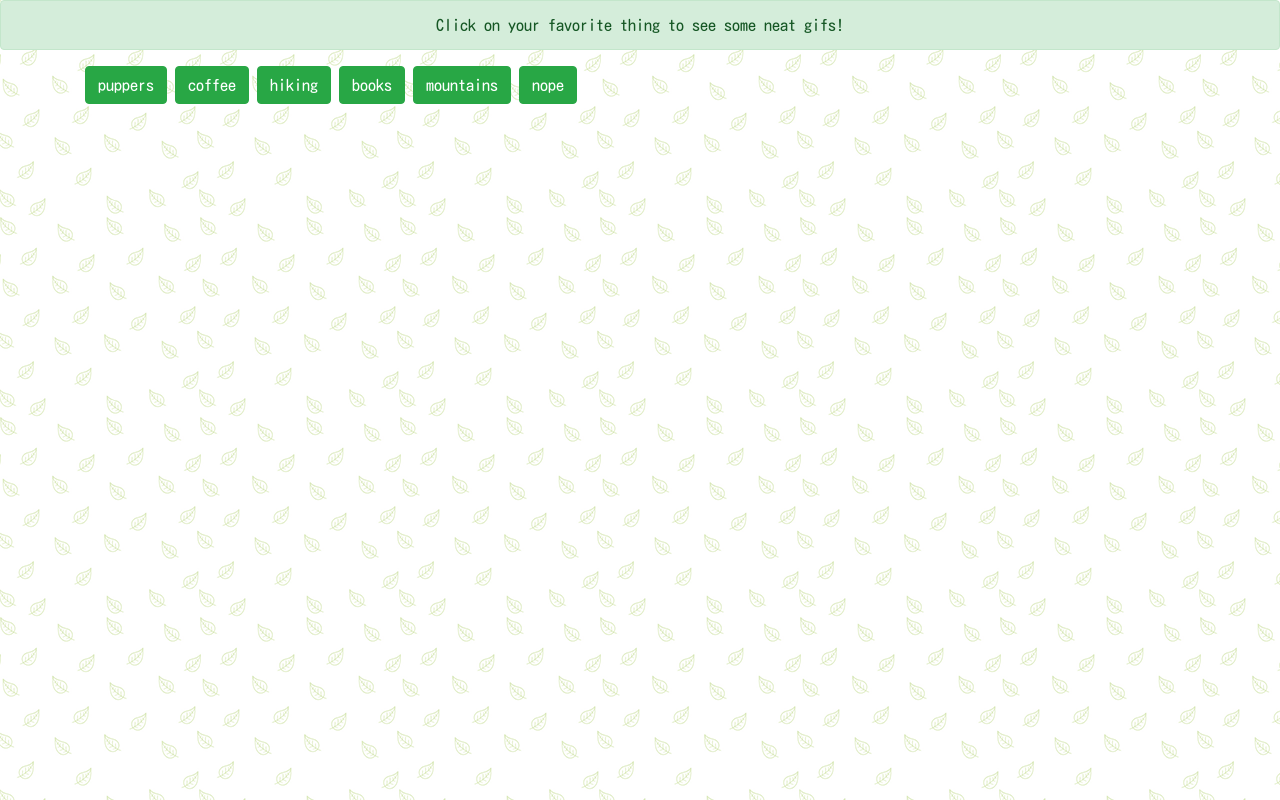
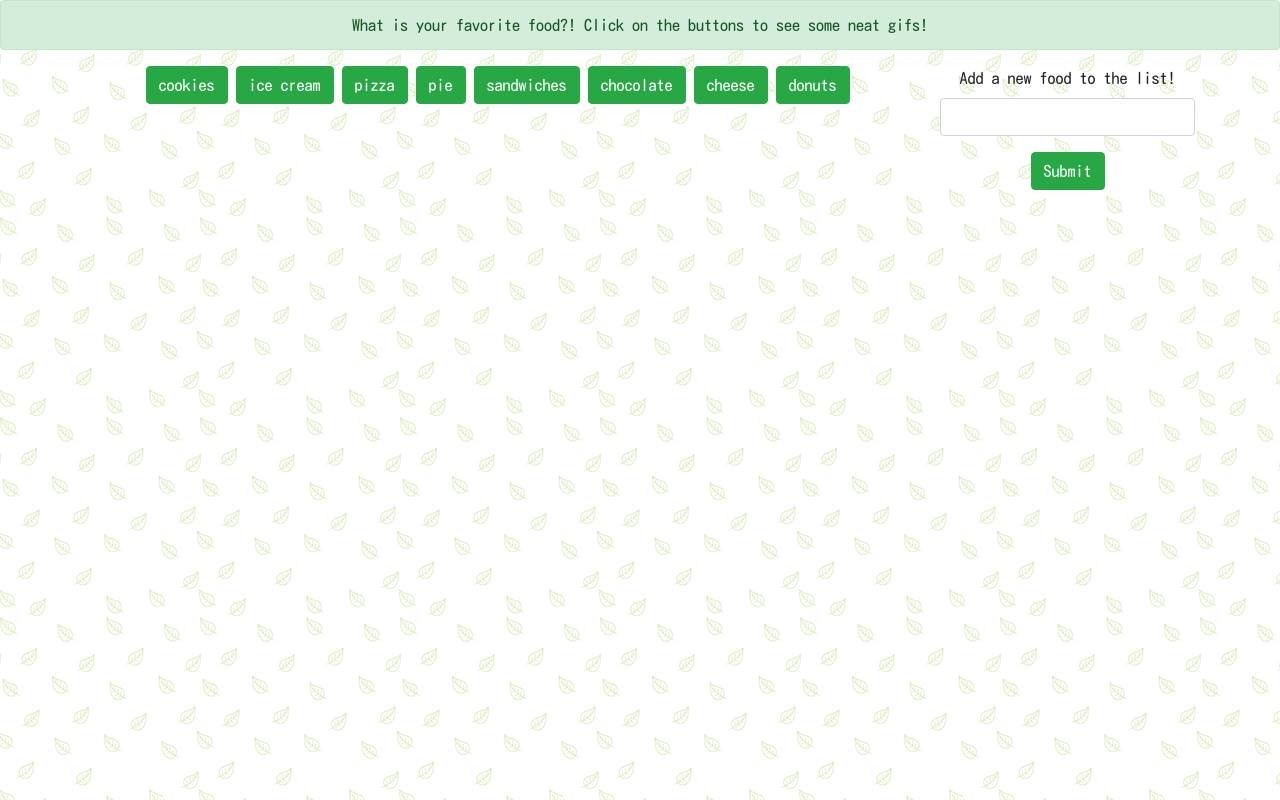
Before and after one commit to katiemoon1/gifTastic-Giphy, a plain HTML site: page index.html in a window 1280 px wide. Drawn offline with nearby package versions, Linux system fonts and the light colour scheme.

Commit message:
Updated styling, js, and  classes.

```diff
--- a/css/style.css
+++ b/css/style.css
@@ -6,3 +6,7 @@ body {
 .alert {
     text-align: center;
 }
+
+#button-holder {
+    text-align: center;
+}
--- a/index.html
+++ b/index.html
@@ -11,32 +11,48 @@
 </head>
 <body>
 <div class="alert alert-success" role="alert">
-    Click on your favorite thing to see some neat gifs!
+    What is your favorite food?! Click on the buttons to see some neat gifs!
 </div>
 <div class="container">
-    <div class="row">
-        <div class="col-md-12">
+    <div class="row" id="button-holder">
+        <div class="col-md-9">
             <div id="gif-buttons">
-                <button type="button" class="btn btn-success" data-item="puppers">
-                    puppers
+                <button type="button" class="btn btn-success" data-item="cookies">
+                    cookies
                 </button>
-                <button type="button" class="btn btn-success" data-item="coffee">
-                    coffee
+                <button type="button" class="btn btn-success" data-item="ice cream">
+                    ice cream
                 </button>
-                <button type="button" class="btn btn-success" data-item="hiking">
-                    hiking
+                <button type="button" class="btn btn-success" data-item="pizza">
+                    pizza
                 </button>
-                <button type="button" class="btn btn-success" data-item="books">
-                    books
+                <button type="button" class="btn btn-success" data-item="pie">
+                    pie
                 </button>
-                <button type="button" class="btn btn-success" data-item="mountains">
-                    mountains
+                <button type="button" class="btn btn-success" data-item="sandwiches">
+                    sandwiches
                 </button>
-                <button type="button" class="btn btn-success" data-item="nope">
-                    nope
+                <button type="button" class="btn btn-success" data-item="chocolate">
+                    chocolate
+                </button>
+                <button type="button" class="btn btn-success" data-item="cheese">
+                    cheese
+                </button>
+                <button type="button" class="btn btn-success" data-item="donuts">
+                    donuts
                 </button>
             </div>
             <div id="gifs-show-here"></div>
+        </div>
+        <div class="col-md-3">
+            <form>
+                <div class="form-group">
+                <div class="form-group">
+                    <label for="inputButton">Add a new food to the list!</label>
+                    <input type="button" class="form-control" id="newFood" placeholder="newFoodItem">
+                </div>
+                <button type="submit" class="btn btn-success">Submit</button>
+            </form>
         </div>
     </div>
 </div>
--- a/javascript/app.js
+++ b/javascript/app.js
@@ -19,6 +19,7 @@ $("button").on("click", function() {
                 var p = $("<p>").text("Rating: " + rating);
                 var itemImage = $("<img>");
                 itemImage.attr("src", results[i].images.fixed_height.url);
+                itemImage.attr("data-state", results[i].images.fixed_height_still);
                 gifDiv.prepend(p);
                 gifDiv.prepend(itemImage);
                 $("#gifs-show-here").prepend(gifDiv);
```
Also changed, not shown: 1 other file.
